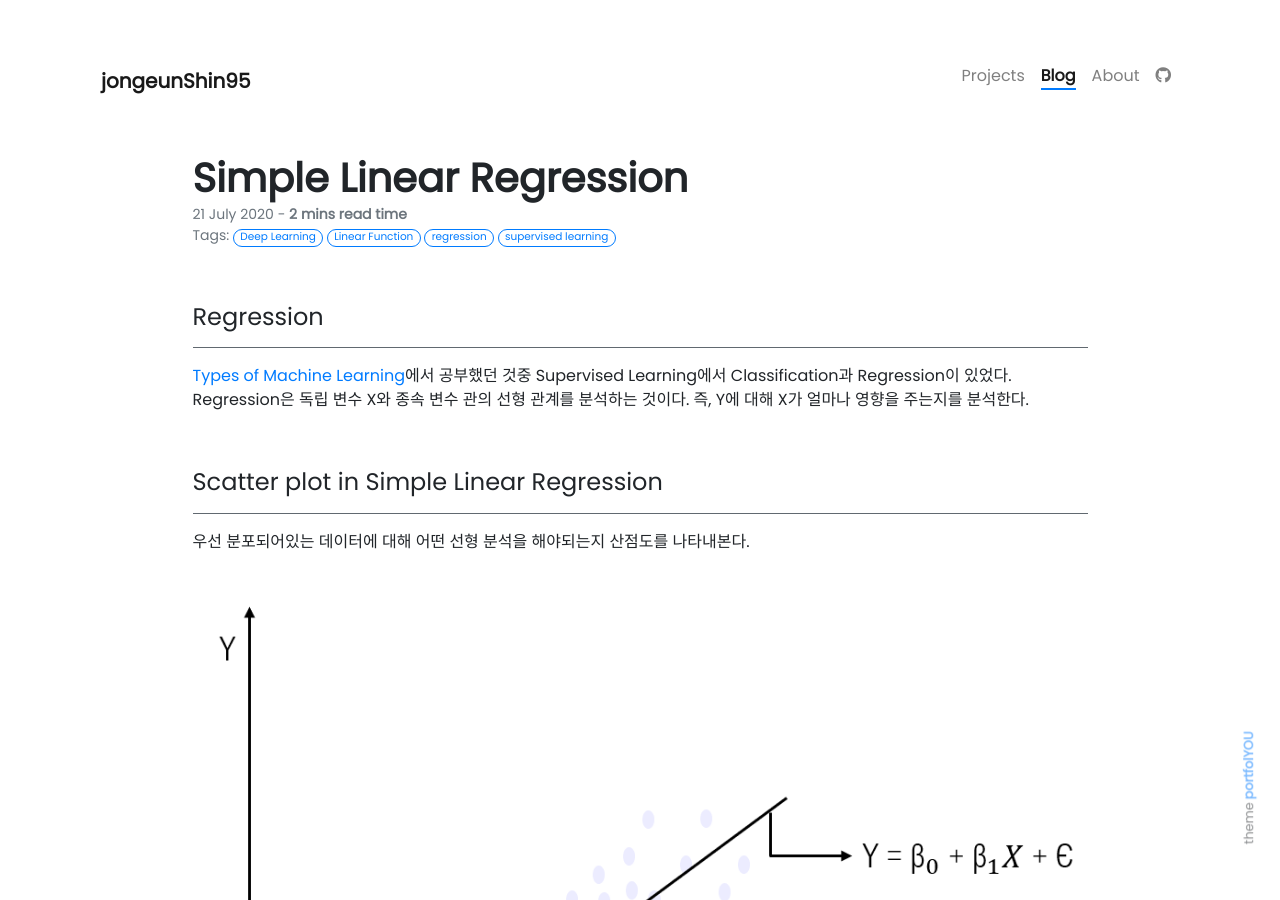
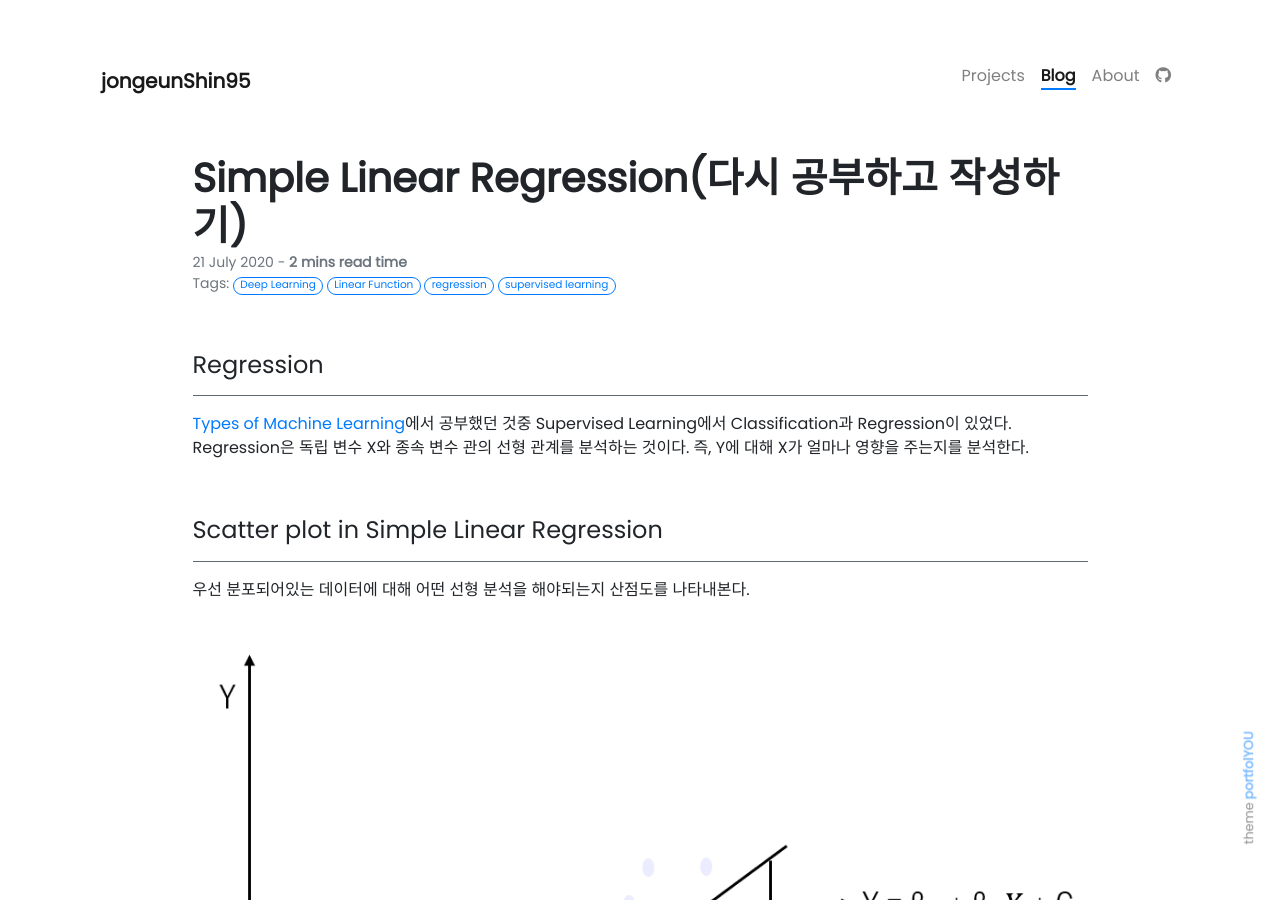
Before and after one commit to jongeunShin95/jongeunshin95.github.io, a Jekyll site: the page built from _posts/2020-07-21-simple-linear-regression.md, in a window 1280 px wide and 900 px high. Built offline with Jekyll 4.4.1, drawn with Linux system fonts in a browser that asks for light colours; nearby versions of some CDN libraries; our own code applies the rules of GitHub Pages for plain Markdown files; formulas are drawn with MathJax 3; comment, search, counter and statistics services are not loaded.

Commit message:
Update Simple Linear Regression - 다시 공부해서 작성하기

```diff
--- a/_posts/2020-07-21-simple-linear-regression.md
+++ b/_posts/2020-07-21-simple-linear-regression.md
@@ -1,5 +1,5 @@
 ---
-title: Simple Linear Regression
+title: Simple Linear Regression(다시 공부하고 작성하기)
 tags: [Deep Learning, Linear Function, regression, supervised learning]
 style: fill
 color: dark
@@ -45,7 +45,7 @@ use_math: true
 
 SSE는 오차들의 제곱 합을 나타낸다. 식으로 나타내면
 
-> $$ \sum_{i=1}^n e^2_i = \sum_{i=1}^n (y_i - \beta_0 - \beta_1x_1)^2  (\because Y = \beta_0 + \beta_1X + \varepsilon) $$
+$ \sum_{i=1}^n e^2_i = \sum\_{i=1}^n (y_i - \beta_0 - \beta_1x_1)^2  (\because Y = \beta_0 + \beta_1X + \varepsilon) $
 
 과 같다. 이 SSE를 찾다가 보니 어떤 곳에서는 SSR, 또 다른 곳에서는 RSS라고 부르길래 용어가 너무 헷갈려서 따로 용어를 정리하였다. <br>
 
```
